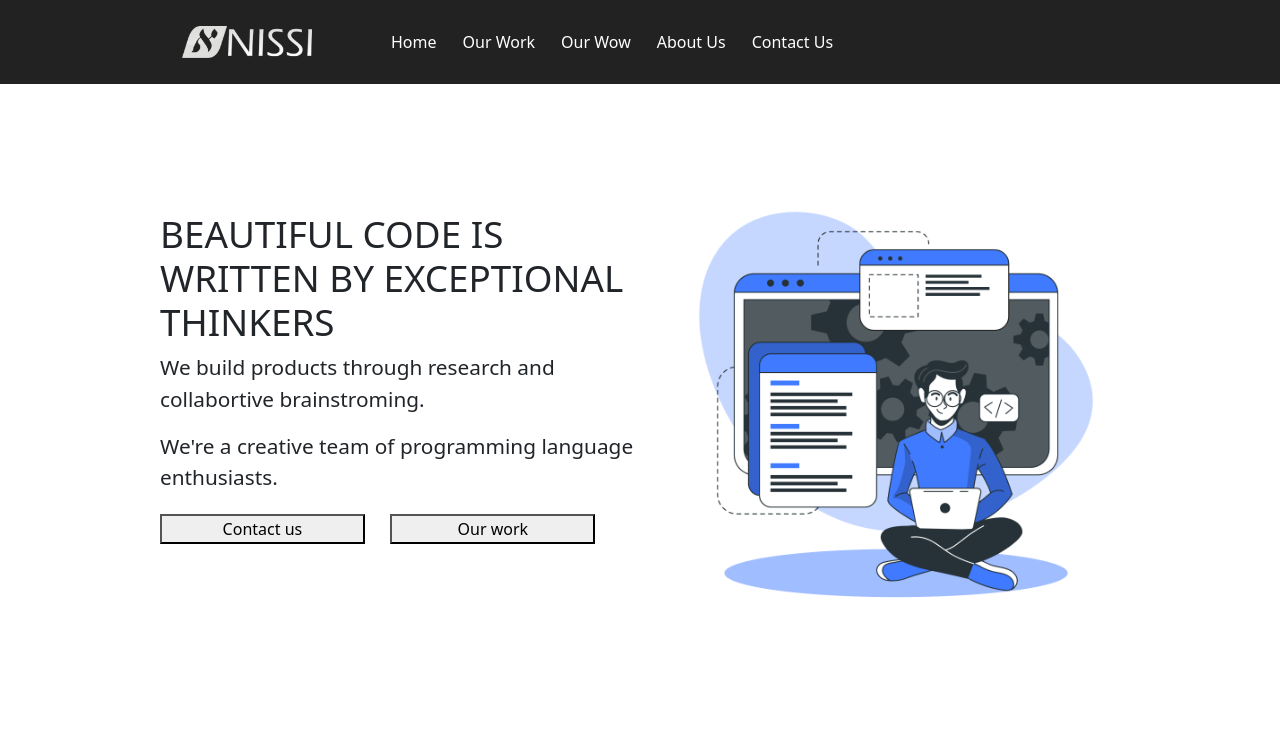
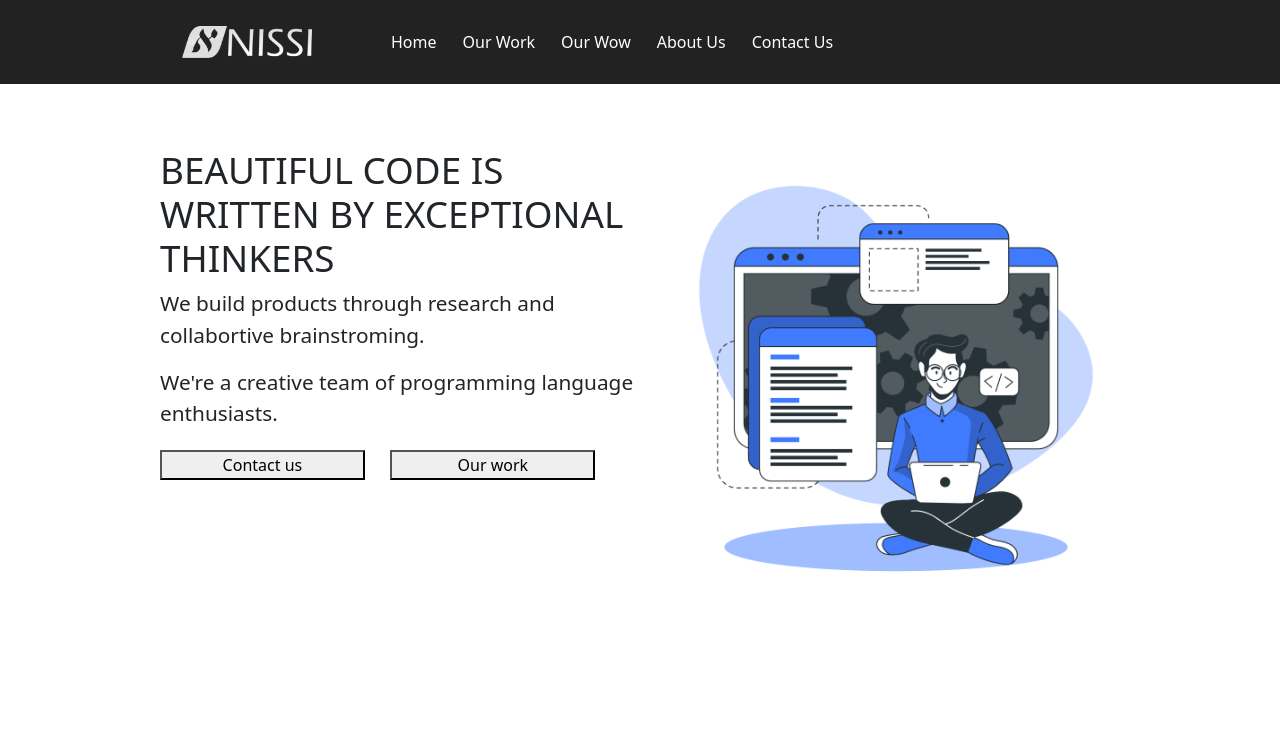
Before and after one commit to royceNissi/Nissi-Computing-labs, a React (Create React App) app: page / in a window 1280 px wide. Shown: the top 752 px of the page. Built offline with nearby package versions, Linux system fonts and the light colour scheme.

Commit message:
added some padding to home desc

```diff
--- a/src/scss/05-objects/homepage.scss
+++ b/src/scss/05-objects/homepage.scss
@@ -49,6 +49,7 @@
     }
     .home-page{
         &__desc{
+            padding-top: 5%;
             width: 40%;
             p{
                 font-size: 1.3em;
@@ -58,7 +59,7 @@
             font-size: 2.3em;
         }
         &__image{
-           padding-top: 7%;
+           padding-top: 5%;
            width: 35%;
            height: 23%;
         }
```
